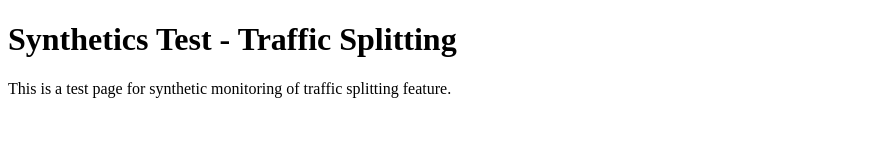
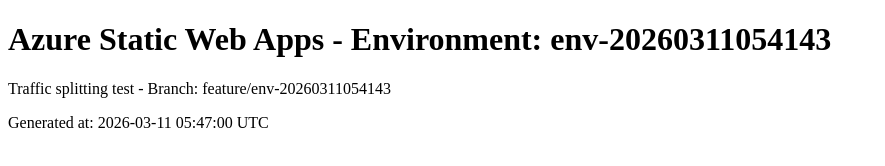
Before and after one commit to skylathadani-ms/synthetics-swa-traffic-20260311054143, a plain HTML site: page index.html in a window 1280 px wide. Shown: the whole page, without its empty margins (0-885 px from the left). Drawn offline with Linux system fonts and the light colour scheme.

Commit message:
Update index.html for env-20260311054143

```diff
--- a/index.html
+++ b/index.html
@@ -1,10 +1,11 @@
 <!DOCTYPE html>
 <html>
 <head>
-<title>Synthetics Test - Traffic Splitting</title>
+<title>Environment: env-20260311054143</title>
 </head>
 <body>
-<h1>Synthetics Test - Traffic Splitting</h1>
-<p>This is a test page for synthetic monitoring of traffic splitting feature.</p>
+<h1>Azure Static Web Apps - Environment: env-20260311054143</h1>
+<p>Traffic splitting test - Branch: feature/env-20260311054143</p>
+<p>Generated at: 2026-03-11 05:47:00 UTC</p>
 </body>
 </html>
```
